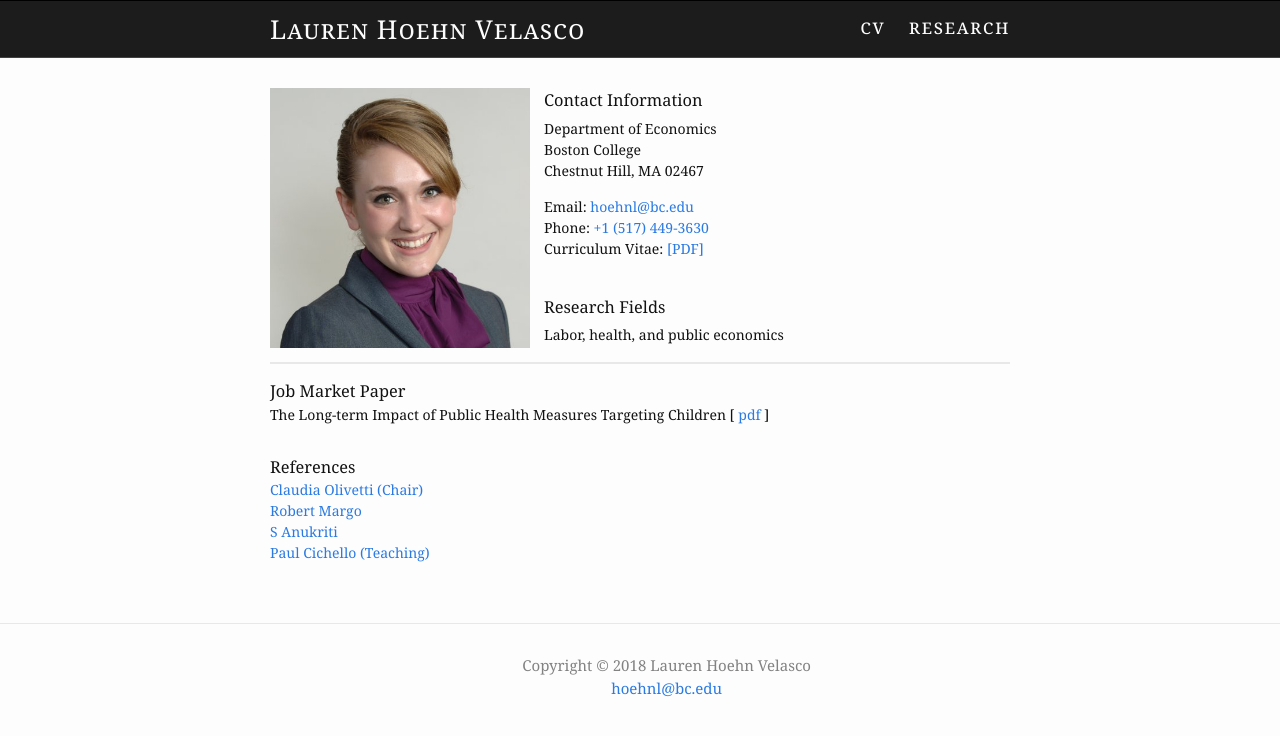
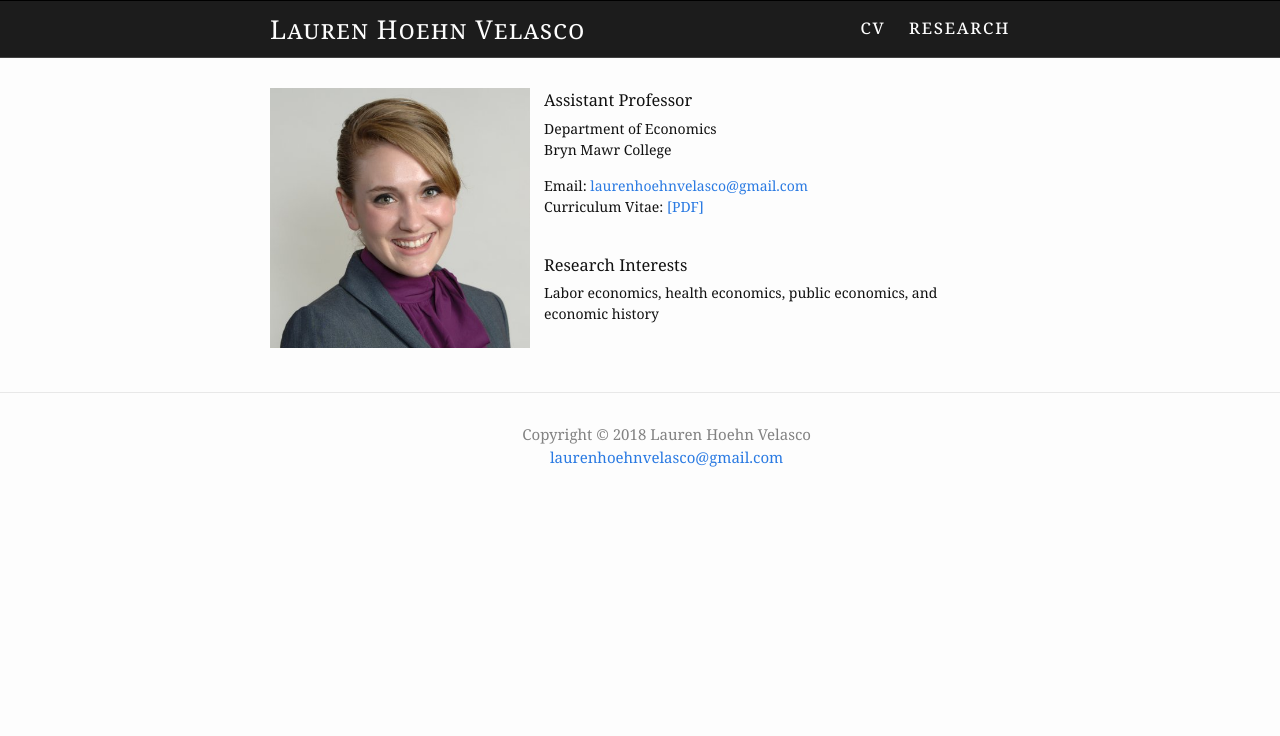
Before and after one commit to germsvel/lhv, a Jekyll site: the page built from index.html, in a window 1280 px wide. Shown: the top 736 px of the page. Built offline with Jekyll 4.4.1, drawn with Linux system fonts in a browser that asks for light colours.

Commit message:
Remove job market information from index page
We also update contact info to reflect bryn mawr

```diff
--- a/_config.yml
+++ b/_config.yml
@@ -1,6 +1,6 @@
 # Site settings
 title: Lauren Hoehn Velasco
-email: hoehnl@bc.edu
+email: laurenhoehnvelasco@gmail.com
 description: > # this means to ignore newlines until "baseurl:"
   Lauren Hoehn Velasco is a graduate student of Economics at Boston College.
   She is an applied microeconomist with a primary interest in
--- a/index.html
+++ b/index.html
@@ -6,50 +6,23 @@ layout: default
   <img class="profile-img" src="{{ site.base_url }}/images/lhv-profile.jpg">
 
   <div class="about-text">
-    <h3>Contact Information</h3>
+    <h3>Assistant Professor</h3>
     <p>
       Department of Economics
       </br>
-      Boston College
-      </br>
-      Chestnut Hill, MA 02467
+      Bryn Mawr College
     </p>
     <p>
       Email: <a href="mailto:{{ site.email }}">{{ site.email }}</a>
-      </br>
-      Phone: <a href="tel:+15174493630">+1 (517) 449-3630</a>
       </br>
       Curriculum Vitae: <a target="_blank" href="{{ site.base_url
         }}/assets/hoehnvelasco_cv.pdf">[PDF]</a>
     </p>
 
     </br>
-    <h3>Research Fields</h3>
+    <h3>Research Interests</h3>
     <p>
-      Labor, health, and public economics
-    </p>
-  </div>
-
-  <p class="solid-line"></p>
-
-  <div class="summary-info">
-    <h3>Job Market Paper</h3>
-      The Long-term Impact of Public Health Measures Targeting Children
-      [<a target="_blank" href="{{ site.base_url
-        }}/assets/research/hoehnvelasco_jmp.pdf">
-        pdf
-      </a>]
-    <p>
-    </p>
-    <h3>References</h3>
-    <p>
-      <a target="_blank" href="https://www2.bc.edu/claudia-olivetti/">Claudia Olivetti (Chair)</a>
-      </br>
-      <a target="_blank" href="https://www.bu.edu/econ/margora/">Robert Margo</a>
-      </br>
-      <a target="_blank" href="https://www2.bc.edu/s-anukriti/">S Anukriti</a>
-      </br>
-      <a target="_blank" href="https://www2.bc.edu/paul-cichello/">Paul Cichello (Teaching)</a>
+      Labor economics, health economics, public economics, and economic history
     </p>
   </div>
 </div>
```
